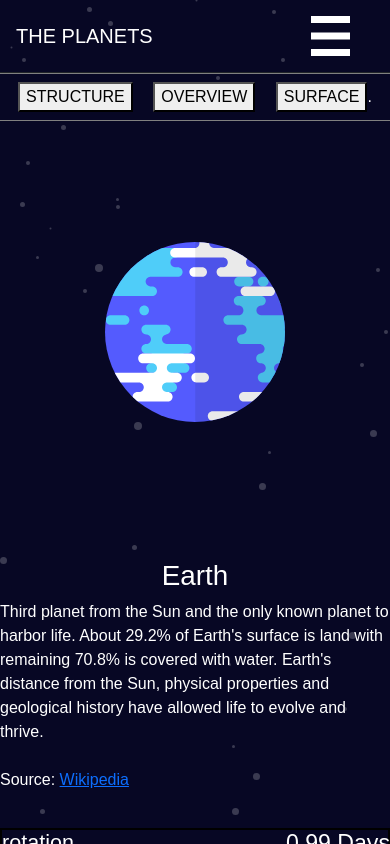
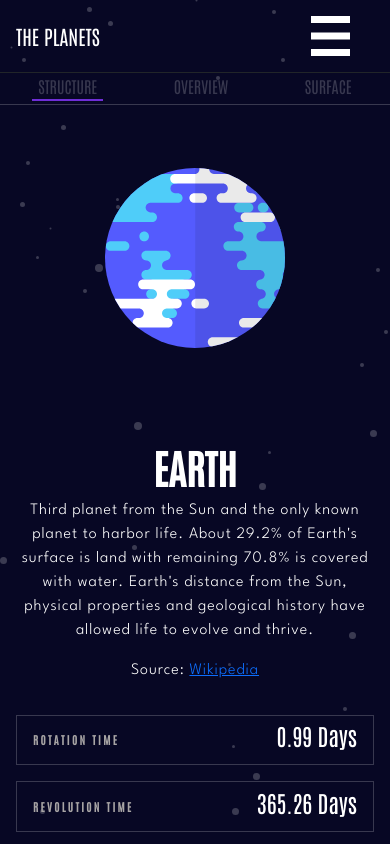
Before and after one commit to Nmelms/planets, a React (Create React App) app: page / in a window 390 px wide. Shown: the top 844 px of the page. Built offline with nearby package versions, Linux system fonts and the light colour scheme.

Commit message:
added colored underline for mobile infoSelect

```diff
--- a/public/index.html
+++ b/public/index.html
@@ -4,6 +4,11 @@
     <meta charset="utf-8" />
     <link rel="icon" href="%PUBLIC_URL%/favicon.ico" />
     <meta name="viewport" content="width=device-width, initial-scale=1, maximum-scale=1">
+    <link rel="preconnect" href="https://fonts.googleapis.com">
+    <link rel="preconnect" href="https://fonts.googleapis.com">
+    <link rel="preconnect" href="https://fonts.gstatic.com" crossorigin>
+    <link rel="preconnect" href="https://fonts.gstatic.com" crossorigin>
+<link href="https://fonts.googleapis.com/css2?family=Antonio:wght@400;500&family=League+Spartan:wght@300;400&display=swap" rel="stylesheet">
 
 
 
--- a/src/App.js
+++ b/src/App.js
@@ -8,34 +8,40 @@ import Saturn from "./components/Saturn"
 import Neptune from "./components/Neptune"
 import Uranus from "./components/Uranus"
 import MobileMenu from "./components/MobileMenu"
-import {Routes, BrowserRouter as Router, Switch, Route} from 'react-router-dom'
+import {Routes, BrowserRouter as Router, Switch, Route, Navigate} from 'react-router-dom'
 import {Container} from 'react-bootstrap'
 import data from './data/data.json'
-import {useState } from 'react'
+import {useState, useEffect } from 'react'
 
 
 function App() {
   const[menuActive, setMenuActive] = useState(false)
+
+  useEffect(() => {
+    if(menuActive){
+      document.querySelector(".wrapper").style.display = 'none'
+    }else{
+      document.querySelector(".wrapper").style.display = 'grid'
+    }
+      },[menuActive])
+
   const handleClick = () => {
     setMenuActive(!menuActive)
   }
 
-
   return (
-
-
     <Router >
       <NavBar handleClick={handleClick}/>
-      {menuActive && <MobileMenu />}
+      {menuActive && <MobileMenu menuActive={menuActive} setMenuActive={setMenuActive} data={data} />}
       <Routes>
-        <Route data={data} path="/" element={<Earth data={data[2]} />} />
+        <Route path="/" element={<Earth data={data[2]} />} />
         <Route path="/mars" element={<Mars data={data[3]} />} />
         <Route path="/mercury" element={<Mercury data={data[0]} />} />
         <Route path="/venus" element={<Venus data={data[1]} />} />
         <Route path="/jupiter" element={<Jupiter data={data[4]} />} />
-        <Route path="/Saturn" element={<Saturn data={data[5]}/>} />
-        <Route path="/Neptune" element={<Neptune data={data[7]}/>} />
-        <Route path="/Uranus" element={<Uranus data={data[6]} />} />
+        <Route path="/saturn" element={<Saturn data={data[5]}/>} />
+        <Route path="/neptune" element={<Neptune data={data[7]}/>} />
+        <Route path="/uranus" element={<Uranus data={data[6]} />} />
       </Routes>
     </Router>
   );
--- a/src/components/Layout.js
+++ b/src/components/Layout.js
@@ -12,25 +12,36 @@ import NavBar from "./NavBar.js"
 export default function Layout({ data, planetImg, internalImg, surfaceImg }) {
   const [description, setDescription] = useState(data.overview.content)
   const [source, setSource] = useState(data.overview.source)
+  const [activeElement, setActiveElement] = useState('structure')
 
-  const handleClick = (content, source) =>{
+
+
+  const handleClick = (content, source, id) =>{
     setDescription(content)
     setSource(source)
+    setActiveElement(`${id}`)
+
+}
+
+  const handleFocus = (event) => {
+    console.log('he')
 
   }
+  const handleBlur = (event) => {
+    console.log(event.target)
 
+  }
   return (
     <div className="wrapper">
-
       <div className="infoSelect">
         <div className="infoSelectItem">
-          <button onClick={() => handleClick(data.overview.content, data.overview.source)} > STRUCTURE</button>
+          <button style={{borderBottom: activeElement === "structure" ? `2px solid ${data.color}` : ''}}    onClick={() => handleClick(data.overview.content, data.overview.source, 'structure')} id="structure" > STRUCTURE</button>
         </div>
         <div  className="infoSelectItem">
-          <button onClick={() => handleClick(data.structure.content, data.structure.source)} >OVERVIEW</button>
+          <button style={{borderBottom: activeElement === "overview" ? `2px solid ${data.color}` : ''}}   onClick={() => handleClick(data.structure.content, data.structure.source, 'overview')} id="overview" >OVERVIEW</button>
         </div>
         <div className="infoSelectItem">
-        <button onClick={() => handleClick(data.geology.content, data.geology.source)} >SURFACE</button>.
+        <button style={{borderBottom: activeElement === "surface" ? `2px solid ${data.color}` : ''}}    onClick={() => handleClick(data.geology.content, data.geology.source,'surface')} id="surface" >SURFACE</button>
         </div>
       </div>
 
@@ -55,19 +66,16 @@ export default function Layout({ data, planetImg, internalImg, surfaceImg }) {
       </div>
 
       <div className="descriptBox">
-        <h1>{data.name}</h1>
-        <p>{description}
-        <br/>
-        <br/>
-          Source: <a href={source}>Wikipedia</a>
-        </p>
+        <h2>{data.name.toUpperCase()}</h2>
+        <p>{description}</p>
+        <p>Source: <a href={source}>Wikipedia</a></p>
       </div>
 
       <div className="stats">
-        <div className="statsItem"><h4>rotation</h4><h3>{data.rotation}</h3></div>
-        <div className="statsItem"><h4>Revolution</h4><h3>{data.revolution}</h3></div>
-        <div className="statsItem"><h4>Radius</h4><h3>{data.radius}</h3></div>
-        <div className="statsItem"><h4>Tempature</h4><h3>{data.temperature}</h3></div>
+        <div className="statsItem"><h4>ROTATION TIME</h4><h3>{data.rotation}</h3></div>
+        <div className="statsItem"><h4>REVOLUTION TIME</h4><h3>{data.revolution}</h3></div>
+        <div className="statsItem"><h4>RADIUS</h4><h3>{data.radius}</h3></div>
+        <div className="statsItem"><h4>AVERAGE TEMP.</h4><h3>{data.temperature}</h3></div>
       </div>
     </div>
   )
--- a/src/components/MobileMenu.js
+++ b/src/components/MobileMenu.js
@@ -1,9 +1,31 @@
 import React from 'react'
+import { useNavigate } from 'react-router';
 
-export default function mobileMenu() {
+export default function MobileMenu({ data, menuActive, setMenuActive }) {
+  let navigate = useNavigate();
+
+  const handleMobileClick = (name) => {
+    setMenuActive(!menuActive)
+    if(name == "Earth"){
+      navigate("/")
+    }else{
+      navigate(`/` + `${name.toLowerCase()}`)
+    }
+  }
+
+
   return (
     <div>
-
+         {data.map((item, index) => {
+           return(
+            <div onClick={() => handleMobileClick(item.name)} key={index} className="mobilePlanet" >
+              <svg height="75" width="50" className="svg">
+                <circle stroke-width='0'  cx="10" cy="40" r="10" fill={data[index].color}/>
+              </svg>
+              <h2>{item.name}</h2>
+            </div>
+           )
+         })}
     </div>
   )
 }
--- a/src/data/data.json
+++ b/src/data/data.json
@@ -1,5 +1,6 @@
 [
   {
+    "color" : "#419ebb",
     "name": "Mercury",
     "overview": {
       "content": "Mercury is the smallest planet in the Solar System and the closest to the Sun. Its orbit around the Sun takes 87.97 Earth days, the shortest of all the Sun's planets. Mercury is one of four terrestrial planets in the Solar System, and is a rocky body like Earth.",
@@ -25,6 +26,7 @@
   },
   {
     "name": "Venus",
+    "color": "#EDA249",
     "overview": {
       "content": "Venus is the second planet from the Sun. It is named after the Roman goddess of love and beauty. As the brightest natural object in Earth's night sky after the Moon, Venus can cast shadows and can be, on rare occasions, visible to the naked eye in broad daylight.",
       "source": "https://en.wikipedia.org/wiki/Venus"
@@ -49,6 +51,7 @@
   },
   {
     "name": "Earth",
+    "color": "#6F2ED6",
     "overview": {
       "content": "Third planet from the Sun and the only known planet to harbor life. About 29.2% of Earth's surface is land with remaining 70.8% is covered with water. Earth's distance from the Sun, physical properties and geological history have allowed life to evolve and thrive.",
       "source": "https://en.wikipedia.org/wiki/Earth"
@@ -73,6 +76,7 @@
   },
   {
     "name": "Mars",
+    "color": "#D14C32",
     "overview": {
       "content": "Mars is the fourth planet from the Sun and the second-smallest planet in the Solar System, being larger than only Mercury. In English, Mars carries the name of the Roman god of war and is often referred to as the \"Red Planet\".",
       "source": "https://en.wikipedia.org/wiki/Mars"
@@ -97,6 +101,7 @@
   },
   {
     "name": "Jupiter",
+    "color": "#D83A34",
     "overview": {
       "content": "Jupiter is the fifth planet from the Sun and the largest in the Solar System. It is a gas giant with a mass two and a half times that of all the other planets in the Solar System combined, but less than one-thousandth the mass of the Sun.",
       "source": "https://en.wikipedia.org/wiki/Jupiter"
@@ -121,6 +126,7 @@
   },
   {
     "name": "Saturn",
+    "color": "#CD5120",
     "overview": {
       "content": "Saturn is the sixth planet from the Sun and the second-largest in the Solar System, after Jupiter. It is a gas giant with an average radius of about nine and a half times that of Earth. It only has one-eighth the average density of Earth.",
       "source": "https://en.wikipedia.org/wiki/Saturn"
@@ -145,6 +151,7 @@
   },
   {
     "name": "Uranus",
+    "color": "#1EC1A2",
     "overview": {
       "content": "Uranus is the seventh planet from the Sun. Its name is a reference to the Greek god of the sky, Uranus according to Greek mythology, was the great-grandfather of Ares. It has the third-largest planetary radius and fourth-largest planetary mass in the Solar System.",
       "source": "https://en.wikipedia.org/wiki/Uranus"
@@ -169,6 +176,7 @@
   },
   {
     "name": "Neptune",
+    "color": "#2D68F0",
     "overview": {
       "content": "Neptune is the eighth and farthest-known Solar planet from the Sun. In the Solar System, it is the fourth-largest planet by diameter, the third-most-massive planet, and the densest giant planet. It is 17 times the mass of Earth, more massive than its near-twin Uranus.",
       "source": "https://en.wikipedia.org/wiki/Neptune"
--- a/src/index.css
+++ b/src/index.css
@@ -43,6 +43,37 @@ code {
 
 
 @media screen and (min-width: 1px) and (max-width: 768px) {
+
+  button{
+    background: transparent;
+    border: none;
+    color: #38384F;
+  }
+  .infoSelectItem:hover button{
+    color:white
+  }
+  .active{
+    border: 2px solid green;
+  }
+
+  .wrapper{
+    padding: 1rem;
+  }
+  .svg{
+    height: min-content;
+  }
+  .mobilePlanet:hover{
+    background-color: red;
+  }
+
+  .mobilePlanet{
+    display: flex;
+    align-items: flex-end;
+    padding-bottom: 1rem;
+    border-bottom: 1px solid gray;
+    font-family: 'League Spartan', sans-serif;
+    padding: 0 1rem 0 1rem;
+  }
   .iconCol{
     width: 100vw !important
   }
@@ -66,22 +97,22 @@ code {
     position: absolute;
     align-self: flex-end;
     z-index: 1;
-    height: 30%;
-    margin-bottom: 2rem;
+    height: 20%;
+    margin-bottom: 6rem;
 
   }
   .nav{
     display: none !important;
+
   }
  .infoSelect{
    display: flex;
     justify-content: space-around;
-    border-top: 1px solid gray;
-    border-bottom: 1px solid gray;
-    padding: 2%;
+    border-bottom: 1px solid #38384F;
+    margin: -1rem;
  }
  .planetDiv{
-   height: 50vh;
+   height: 40vh;
    display: flex;
    position: relative;
    justify-content: center;
@@ -93,26 +124,46 @@ code {
    transform: scale(.4);
  }
  .descriptBox{
+   display: flex;
+   flex-direction: column;
+   align-items: center;
+   text-align: center;
    padding-top: 1rem;
    height: auto;
    overflow-y: hidden;
  }
- h1{
-   text-align: center;
+ .descriptBox>h2{
+  font-family: 'Antonio', sans-serif;
+  font-weight: 700;
+  font-size: 40px;
+ }
+ .descriptBox>p{
+  letter-spacing: .1ch;
+  font-family: 'League Spartan', sans-serif;
+  font-weight: 100;
  }
  .stats{
    height: 30vh;
+
  }
  .stats>div{
    display: flex;
-   border: 2px solid black;
-   margin-top: 5%;
-
+   justify-content: center;
+   align-items: center;
+   border: 1px solid #38384F;
+   padding: 0 1rem 0 1rem;
+   margin-top: 1rem;
+   height: 20%;
  }
- .stats>div>h3{
-   position: absolute;
-   right: 0;
-   float: right;
+ .stats>div>h4{
+    height: min-content;
+    margin-bottom: 0;
+   align-self: center;
+   margin-right: auto;
+   font-weight: 700;
+   font-size: 11px;
+   color: rgb(168, 165, 165);
+   letter-spacing: .5ch;
 
 
  }
```
